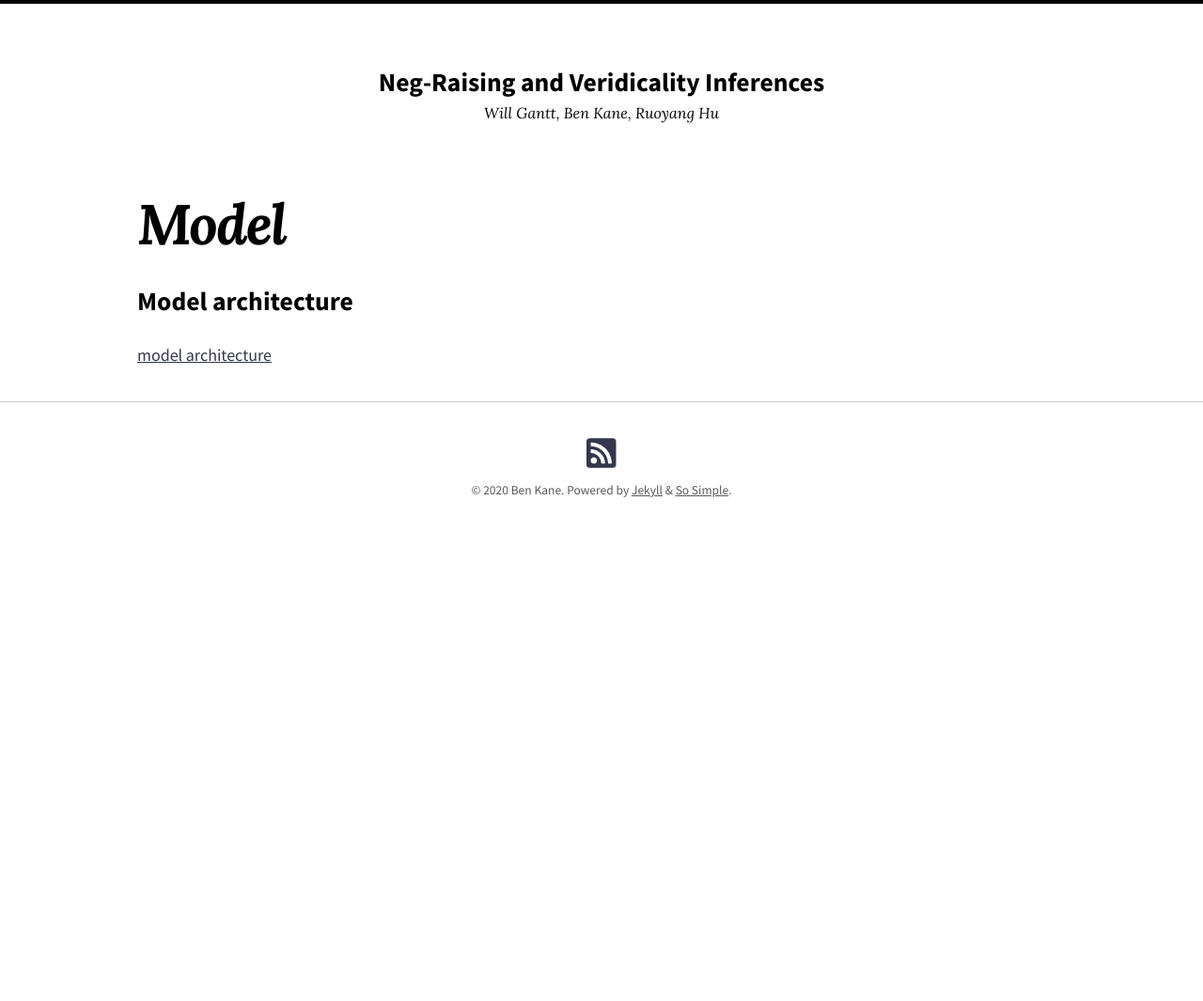
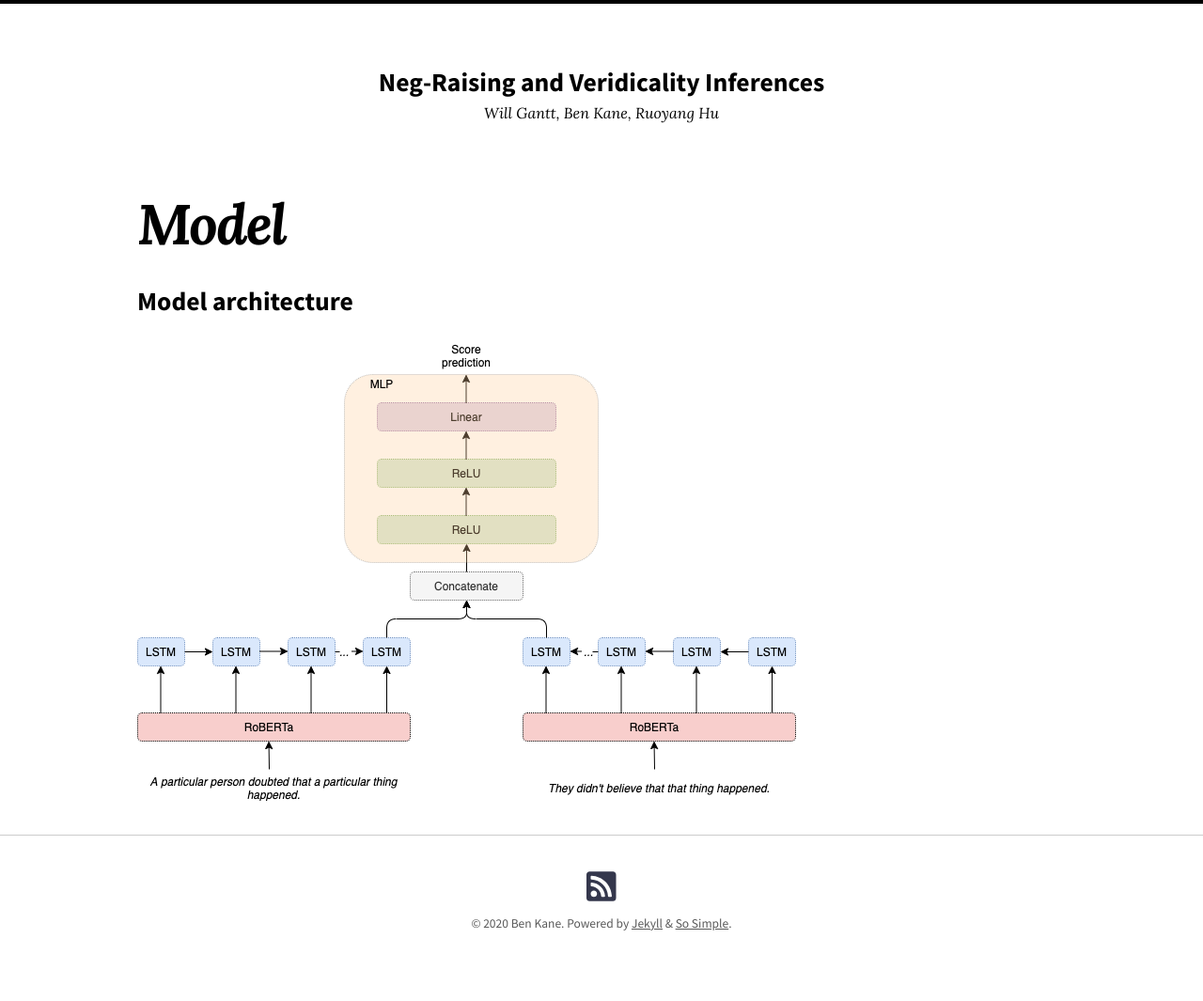
Before and after one commit to bkane2/bkane2.github.io, a Jekyll site: the page built from model/index.md, in a window 1280 px wide. Shown: the whole page at 94% size. Built offline with Jekyll 4.4.1, drawn with Linux system fonts in a browser that asks for light colours; nearby versions of some CDN libraries; before the commit the page ends 900 px from its top, so only the background shows below that.

Commit message:
Pushed updates

```diff
--- a/model/index.md
+++ b/model/index.md
@@ -7,4 +7,4 @@ search_omit: true
 
 ## Model architecture
 
-[model architecture]({{ site.url }}/assets/images/model.png)
+![model architecture]({{ site.url }}/assets/images/model.png)
```
